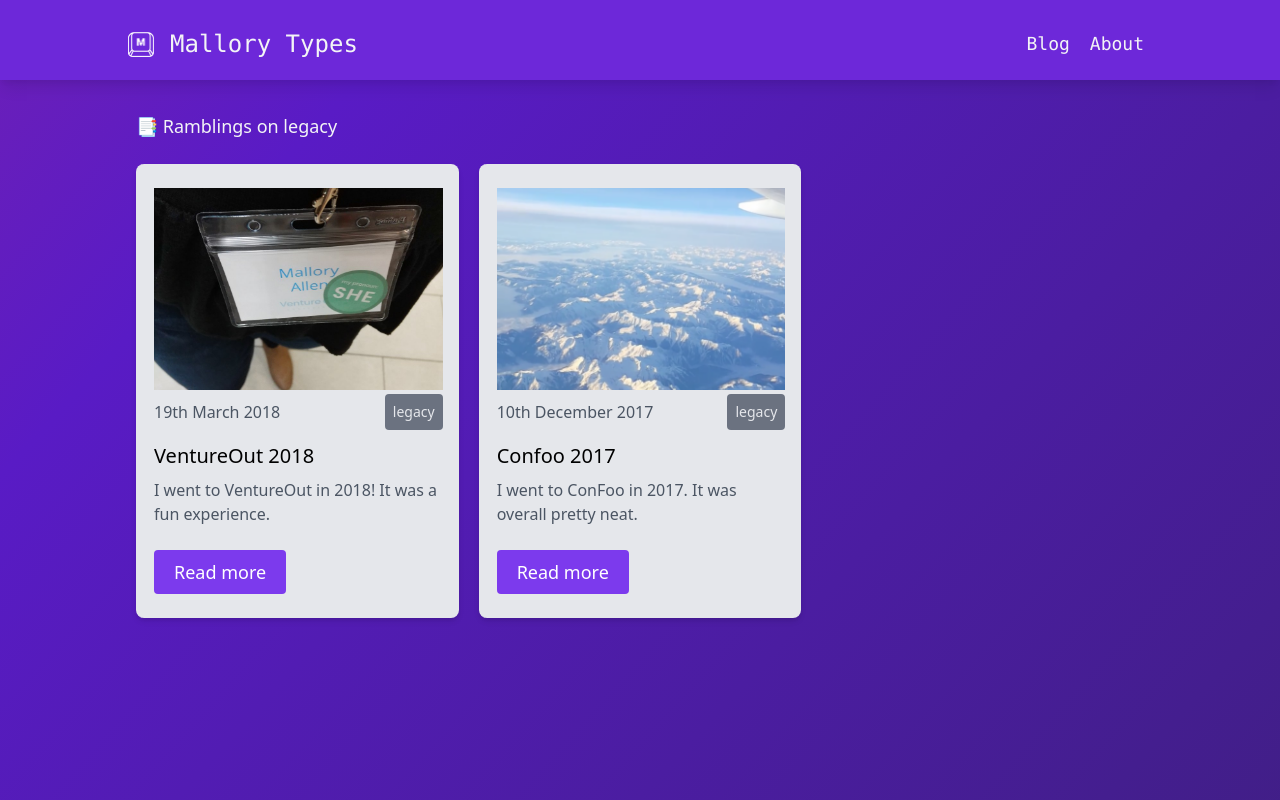
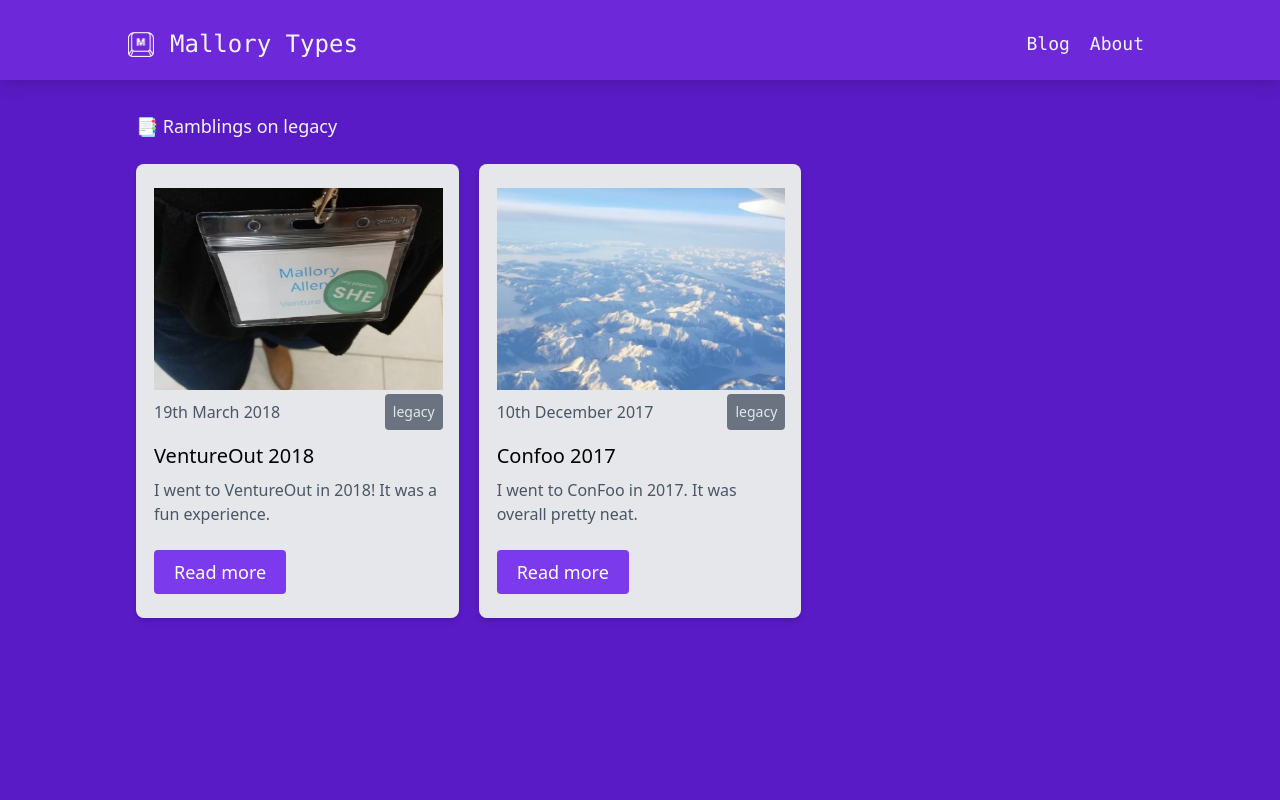
Before and after one commit to TheMallen/mallorytypes, a Next.js app: page /blog/category/legacy in a window 1280 px wide. Built offline with nearby package versions, Linux system fonts and the light colour scheme; what @tailwindcss/typography, tailwindcss-debug-screens would draw is missing.

Commit message:
🔥 gradient background because prerendering makes the user agent sniff bad

```diff
--- a/pages/_document.js
+++ b/pages/_document.js
@@ -1,24 +1,9 @@
 import Document, { Html, Head, Main, NextScript } from "next/document";
-import { isApple } from "../utils";
 
 class MyDocument extends Document {
-  static async getInitialProps(ctx) {
-    const initialProps = await Document.getInitialProps(ctx);
-    const userAgent =
-      typeof window === "undefined"
-        ? ctx?.req?.headers["user-agent"]
-        : window.navigator.userAgent;
-    return { userAgent, ...initialProps };
-  }
-
   render() {
-    const { userAgent } = this.props;
     return (
-      <Html
-        className={`${isApple(userAgent) ? "mac" : "not-mac"} ${
-          process.env.DEBUG && "debug-screens"
-        }`}
-      >
+      <Html className={`${process.env.DEBUG && "debug-screens"}`}>
         <Head />
         <body>
           <Main />
--- a/styles/globals.css
+++ b/styles/globals.css
@@ -2,15 +2,8 @@
 @tailwind components;
 @tailwind utilities;
 
-html.mac {
+html {
   background: #591bc5;
-}
-
-html.not-mac {
-  background: linear-gradient(132deg, #fc415a, #591bc5, #212335);
-  background-size: 400% 400%;
-  animation: Gradient 30s ease infinite;
-  position: relative;
 }
 
 .fade-in {
@@ -61,16 +54,3 @@ html.not-mac {
     opacity: 1;
   }
 }
-
-/* Animate Background*/
-@keyframes Gradient {
-  0% {
-    background-position: 0% 50%;
-  }
-  50% {
-    background-position: 100% 50%;
-  }
-  100% {
-    background-position: 0% 50%;
-  }
-}
--- a/utils/index.js
+++ b/utils/index.js
@@ -9,14 +9,3 @@ export function sortDates(postA, postB) {
 export function humanizeDate(date) {
   return format(new Date(date), "do  MMMM yyyy");
 }
-
-export function isApple(userAgent) {
-  if (userAgent) {
-    return (
-      userAgent.toLowerCase().includes("mac") ||
-      userAgent.toLowerCase().includes("ios")
-    );
-  } else {
-    return false;
-  }
-}
```
